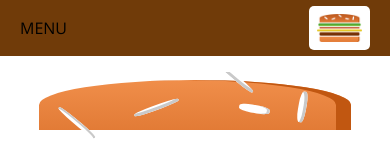
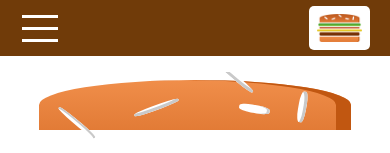
Before and after one commit to lyusinkaj/burger-project, a React (Create React App) app: page / in a window 390 px wide. Shown: the top 153 px of the page. Built offline with nearby package versions, Linux system fonts and the light colour scheme.

Commit message:
Adding a Hamburger Icon

```diff
--- a/src/components/Navigation/SideDrawer/DrawerToggle/DrawerToggle.js
+++ b/src/components/Navigation/SideDrawer/DrawerToggle/DrawerToggle.js
@@ -1,7 +1,13 @@
 import React from 'react';
 
+import classes from './DrawerToggle.module.css'
+
 const drawerToggle = (props) => (
-    <div onClick={props.clicked}>MENU</div>
+    <div className={classes.DrawerToggle} onClick={props.clicked}>
+        <div ></div>
+        <div></div>
+        <div></div>
+    </div>
 )
 
 export default drawerToggle;
--- /dev/null
+++ b/src/components/Navigation/SideDrawer/DrawerToggle/DrawerToggle.module.css
@@ -0,0 +1,22 @@
+.DrawerToggle {
+    width: 40px;
+    height: 100%;
+    display: flex;
+    flex-flow: column;
+    justify-content: space-around;
+    align-items: center;
+    padding: 10px 0;
+    box-sizing: border-box;
+}
+
+.DrawerToggle div {
+    width: 90%;
+    height: 3px;
+    background-color: white;
+}
+
+@media (min-width: 500px) {
+    .DrawerToggle {
+        display: none;
+    }
+}
```
Also changed, not shown: 1 other file (tests, documents, lock files or other folders).
